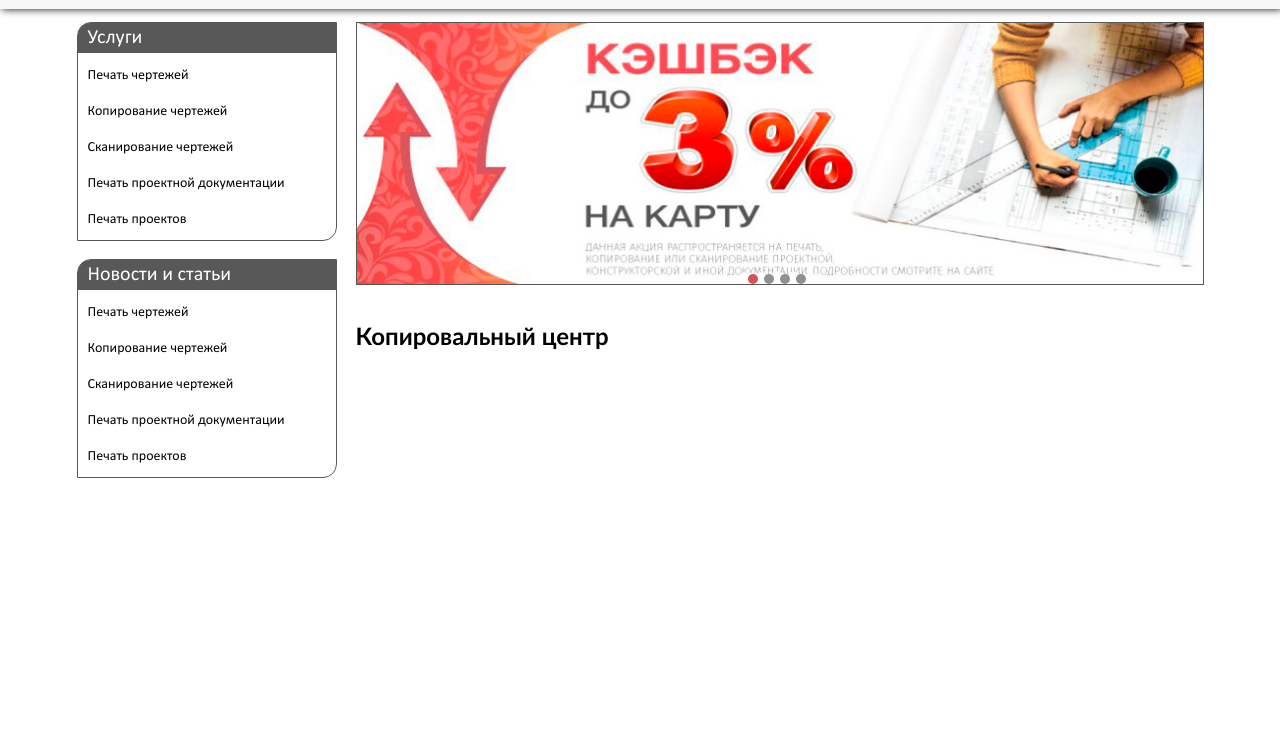
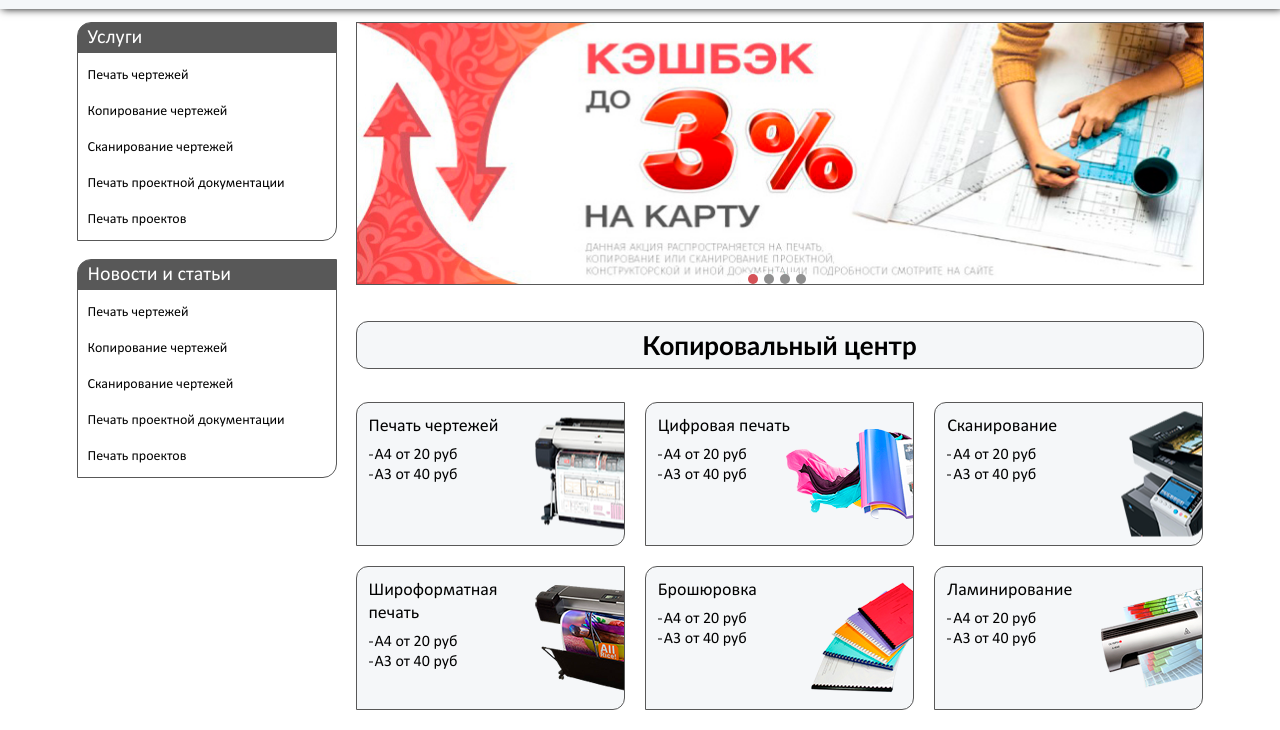
Before and after one commit to Tigronix/mprinter, a plain HTML site: page app/main.html in a window 1280 px wide. Shown: the part 131-861 px from the top of the page. Before the commit the page ends 800 px from the top, so only its background shows below. Drawn offline with nearby package versions, Linux system fonts and the light colour scheme; files that its build step writes are made by us from their sources.

Commit message:
services

```diff
--- a/app/main.html
+++ b/app/main.html
@@ -128,6 +128,70 @@
 					<div class="main-slider__item" style="background-image: url(../img/slide__1.jpg);"></div>
 				</section>
 				<h2 class="h2">Копировальный центр</h2>
+				<section class="services">
+					<ul class="services__list">
+						<li class="services__li">
+							<a class="services__link" href="#">
+								<div class="services__title">Печать чертежей</div>
+								<ul class="services__item-list">
+									<li class="services__item-list-li">А4 от 20 руб</li>
+									<li class="services__item-list-li">А3 от 40 руб</li>
+								</ul>
+								<img class="services__img" src="img/services__1.png" alt="">
+							</a>
+						</li>
+						<li class="services__li">
+							<a class="services__link" href="#">
+								<div class="services__title">Цифровая печать</div>
+								<ul class="services__item-list">
+									<li class="services__item-list-li">А4 от 20 руб</li>
+									<li class="services__item-list-li">А3 от 40 руб</li>
+								</ul>
+								<img class="services__img" src="img/services__2.png" alt="">
+							</a>
+						</li>
+						<li class="services__li">
+							<a class="services__link" href="#">
+								<div class="services__title">Сканирование</div>
+								<ul class="services__item-list">
+									<li class="services__item-list-li">А4 от 20 руб</li>
+									<li class="services__item-list-li">А3 от 40 руб</li>
+								</ul>
+								<img class="services__img" src="img/services__3.png" alt="">
+							</a>
+						</li>
+						<li class="services__li">
+							<a class="services__link" href="#">
+								<div class="services__title">Широформатная печать</div>
+								<ul class="services__item-list">
+									<li class="services__item-list-li">А4 от 20 руб</li>
+									<li class="services__item-list-li">А3 от 40 руб</li>
+								</ul>
+								<img class="services__img" src="img/services__4.png" alt="">
+							</a>
+						</li>
+						<li class="services__li">
+							<a class="services__link" href="#">
+								<div class="services__title">Брошюровка</div>
+								<ul class="services__item-list">
+									<li class="services__item-list-li">А4 от 20 руб</li>
+									<li class="services__item-list-li">А3 от 40 руб</li>
+								</ul>
+								<img class="services__img" src="img/services__5.png" alt="">
+							</a>
+						</li>
+						<li class="services__li">
+							<a class="services__link" href="#">
+								<div class="services__title">Ламинирование</div>
+								<ul class="services__item-list">
+									<li class="services__item-list-li">А4 от 20 руб</li>
+									<li class="services__item-list-li">А3 от 40 руб</li>
+								</ul>
+								<img class="services__img" src="img/services__6.png" alt="">
+							</a>
+						</li>
+					</ul>
+				</section>
 			</div>
 		</main>
 		<footer class="page-footer"></footer>
--- a/app/sass/_global.scss
+++ b/app/sass/_global.scss
@@ -30,3 +30,14 @@ button {
 ul li {
 	list-style: none;
 }
+
+.h2 {
+	font-size: 26px;
+	color: #000;
+	background: #f5f7f9;
+	padding: 7px 0;
+	border: 1px solid #585858;
+	border-radius: 12px;
+	text-align: center;
+	margin-bottom: 33px;
+}
--- /dev/null
+++ b/app/sass/_services.scss
@@ -0,0 +1,78 @@
+.services {
+  margin-bottom: 20px;
+
+  &__list {
+    display: flex;
+    flex-wrap: wrap;
+    margin: -10px;
+  }
+
+  &__li {
+    width: calc(100% / 3);
+    padding: 10px;
+
+    @include atMobile {
+      width: 100%;
+      max-width: 320px;
+    }
+  }
+
+  &__link {
+    display: block;
+    text-decoration: none;
+    background: #f5f7f9;
+    border-radius: 12px 0 12px 0;
+    border: 1px solid #585858;
+    height: 144px;
+    padding: 12px;
+    position: relative;
+    box-shadow: 0 0 0 0 rgba(#000, 0);
+    transition: box-shadow .4s;
+
+    &:hover {
+      box-shadow: 2px 0 8px 0 rgba(#000, .97);
+    }
+  }
+
+  &__title {
+    font-size: 18px;
+    color: #000;
+    margin-bottom: 7px;
+  }
+
+  &__title, &__item-list {
+    max-width: 160px;
+    position: relative;
+    z-index: 10;
+  }
+
+  &__item-list-li {
+    font-size: 16px;
+    color: #000;
+    display: block;
+    position: relative;
+    padding-left: 6px;
+
+    &:before {
+      display: block;
+      content: '';
+      width: 4px;
+      height: 1px;
+      background: #000;
+      position: absolute;
+      left: 0;
+      top: 50%;
+      transform: translateY(-50%);
+    }
+  }
+
+  &__img {
+    position: absolute;
+    right: 0;
+    top: 50%;
+    transform: translateY(-50%);
+    max-width: 127px;
+    height: auto;
+    z-index: 1;
+  }
+}
--- a/app/sass/main.scss
+++ b/app/sass/main.scss
@@ -10,3 +10,4 @@
 @import "page-main";
 @import "page-content";
 @import "main-slider";
+@import "services";
```
